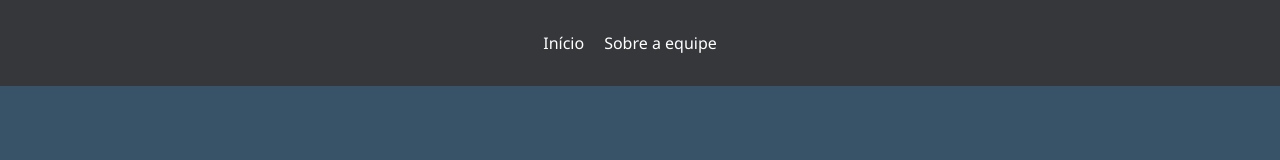
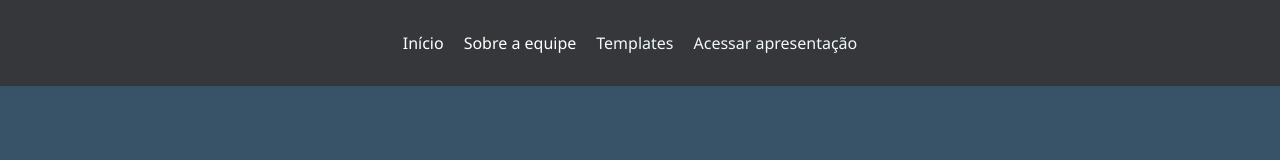
Before and after one commit to matheusvictor/angular-labweb-matc84, an Angular app: page / in a window 1280 px wide. Shown: the top 160 px of the page. Built offline with nearby package versions, Linux system fonts and the light colour scheme.

Commit message:
update: Atualiza componente

```diff
--- a/src/app/pages/home/home.component.css
+++ b/src/app/pages/home/home.component.css
@@ -22,6 +22,12 @@
 
 .container__navbar > ul > li > span {
   background-color: transparent;
+}
+
+.container__navbar > ul > li > span > a{
+  color: aliceblue;
+  background-color: transparent;
+  text-decoration: none;
 }
 
 .container__navbar > ul > li > span:hover {
--- a/src/app/pages/home/home.component.html
+++ b/src/app/pages/home/home.component.html
@@ -9,6 +9,20 @@
       <li>
         <span (click)="showAboutSection()">
           Sobre a equipe
+        </span>
+      </li>
+      <li>
+        <span>
+          <a href="https://www.w3schools.com/w3css/w3css_templates.asp" target="_blank">
+            Templates
+          </a>
+        </span>
+      </li>
+      <li>
+        <span>
+          <a href="#" target="_blank">
+            Acessar apresentação
+          </a>
         </span>
       </li>
     </ul>
```
